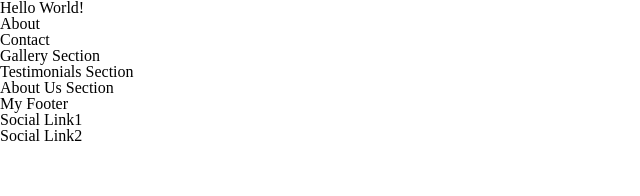
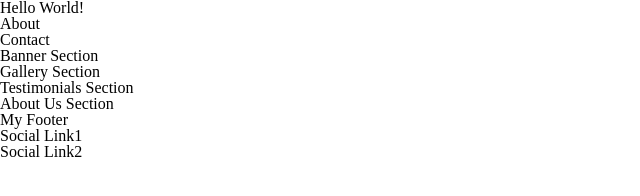
Before and after one commit to gabriel-serra/my-github-website, a plain HTML site: page index.html in a window 1280 px wide. Shown: the whole page, without its empty margins (0-640 px from the left). Drawn offline with Linux system fonts and the light colour scheme.

Commit message:
added banner section - index.html

```diff
--- a/index.html
+++ b/index.html
@@ -19,6 +19,11 @@
 
 <!-- section break -->
 <div>
+    <h2>Banner Section</h2>
+</div>
+
+
+<div>
     <h2>Gallery Section</h2>
 </div>
 
```
